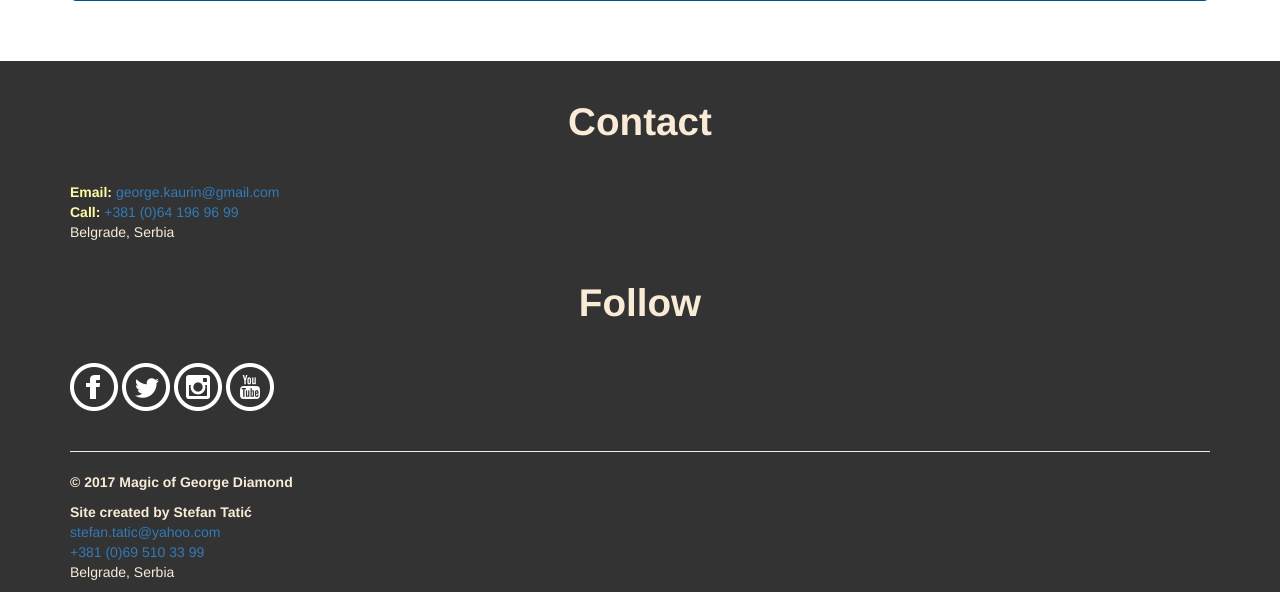
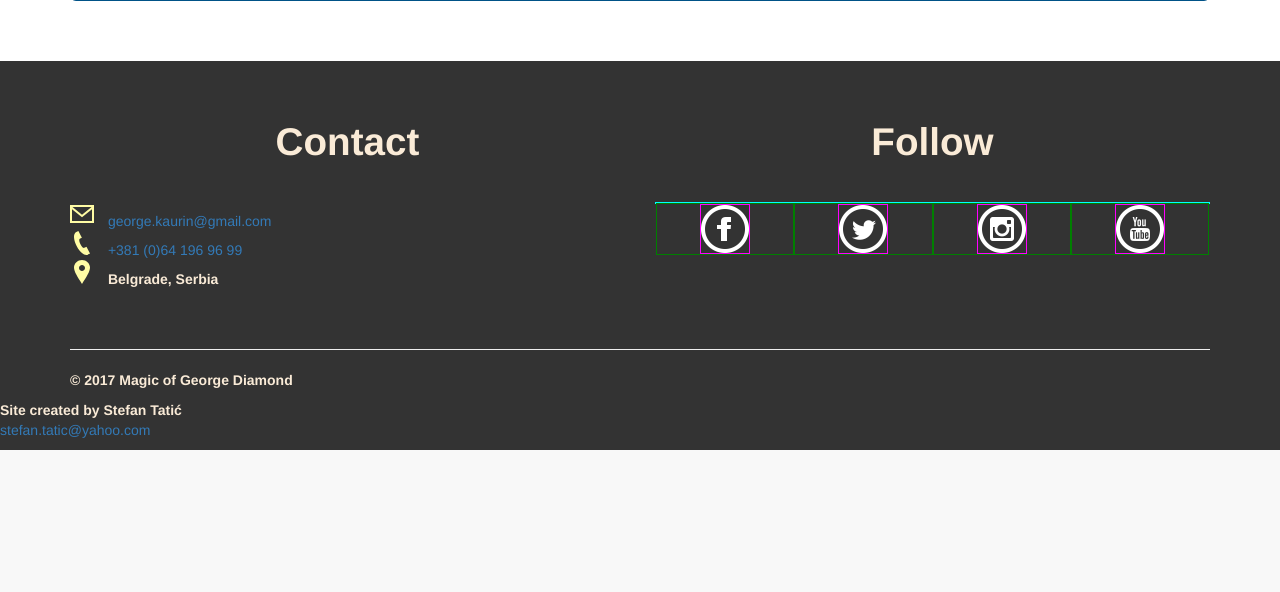
Before and after one commit to tale19/george-diamond, a PHP site: page / in a window 1280 px wide. Shown: the part 1655-2247 px from the top of the page. After the commit the page ends 2105 px from the top, so only its background shows below. Run offline with PHP 8.4, Linux system fonts and the light colour scheme; some libraries are stand-ins or nearby versions.

Commit message:
rough footer layout updated

```diff
--- a/css/tale.css
+++ b/css/tale.css
@@ -225,8 +225,8 @@ a.collapse {
     margin: 40px auto;
 }
 
-#direct-contact b {
-	color: #fffca5;
+.direct-contact-icon {
+	fill: #fffca5;
 }
 
 /*#social-media-icons {
@@ -246,12 +246,39 @@ a.collapse {
 }
 
 #direct-contact a {
-	display: inline-block;
-}
-#direct-contact a img {
-
+	/*display: inline-block;*/
 }
 
+.direct-contact-icon {
+	margin-right: 10px;
+}
+
+#direct-contact-details {
+	/*border: 1px solid blue;*/
+}
+
+#social-media-icons {
+	border: 1px solid aqua;
+}
+
+#social-media-icons a img {
+	display: block;
+	margin: 0 auto;
+	border: 1px solid magenta;
+	/*width: 100%;*/
+	/*margin-left: 24px;*/
+}
+
+.social-media-icon {
+	border: 1px solid green;
+}
+
+/*#social-media-icons > div > span {
+	display: inline-block;
+	border: 1px solid yellow;
+	width: 100%;
+	margin: 0 auto;
+}*/
 
 
 /* media query EXTRA SMALL display (up to 767px) */
@@ -295,7 +322,20 @@ a.collapse {
 		margin: 0 auto;
 	}
 
-	p.credits {
+	/* FOOTER */
+
+	#direct-contact-details {
+		max-width: 320px;
+		margin: 0 auto;
+	}
+
+	#social-media-icons {
+		max-width: 320px;
+		margin: 0 auto;
+	}
+
+
+/*	p.credits {
 		text-align: center;
 		display: block;
 		margin: 0 auto 20px;
@@ -304,7 +344,7 @@ a.collapse {
 	p.credits ~ p.credits {
 		text-align: center;
 		float: none;
-	}
+	}*/
 
 }
 
--- a/index.html
+++ b/index.html
@@ -125,42 +125,47 @@
 </div>  <!-- jumbotron container -->
 <div id="footer" class="container-fluid">
   <div id="footer-client" class="container">
-    <div id="direct-contact">
+    <div class="row">
+      <div id="direct-contact" class="col-sm-6">
         <h3>Contact</h3>
-      <b>Email:</b> <a href="mailto:george.kaurin@gmail.com" title="Send an email to george.kaurin@gmail.com">george.kaurin@gmail.com </a><br>
-      <b>Call:</b> <a href="tel:+381641969699" title="Tap to call +381 (0)64 196 96 99 (Serbia)">+381 (0)64 196 96 99 </a><br>
-      Belgrade, Serbia
-      <!-- <div id="direct-contact-icons">
-        <a href="tel:+381641969699" title="Tap to call +381 (0)64 196 96 99 (Serbia)">
-          <img src="images/iconmonstr-phone-white-64.png" />
-          <p>Call</p>
-        </a>
-        <a href="mailto:george.kaurin@gmail.com" title="Send an email to george.kaurin@gmail.com">
-          <img src="images/iconmonstr-email-white-64.png" />
-          <p>Email</p>
-        </a>
-      </div> -->
+        <div id="direct-contact-details">
+          <img class="direct-contact-icon svg" src="images/iconmonstr-email-4.svg"> <a href="mailto:george.kaurin@gmail.com" title="Send an email to george.kaurin@gmail.com">george.kaurin@gmail.com </a><br>
+          <hr class="visible-xs">
+          <img class="direct-contact-icon svg" src="images/iconmonstr-phone-1.svg"> <a href="tel:+381641969699" title="Call +381 (0)64 196 96 99 (Serbia)">+381 (0)64 196 96 99 </a><br>
+          <hr class="visible-xs">
+          <img class="direct-contact-icon svg" src="images/iconmonstr-location-1.svg"> <b>Belgrade, Serbia</b><br>
         </div>
-    <div id="social-media">
+      </div> <!-- direct contact -->
+      <div id="social-media" class="col-sm-6">
         <h3>Follow</h3>
         <div id="social-media-icons">
+          <div class="col-xs-3 social-media-icon">
             <a href="https://www.facebook.com/magicofgeorgediamond" target="_blank"><img src="images/iconmonstr-facebook-white-48.png" /></a>
+            <!-- <span>Facebook</span> -->
+          </div>
+          <div class="col-xs-3 social-media-icon">
             <a href="https://twitter.com/mrgeorgediamond" target="_blank"><img src="images/iconmonstr-twitter-white-48.png" /></a>
+            <!-- <span>Twitter</span> -->
+          </div>
+          <div class="col-xs-3 social-media-icon">
             <a href="https://www.instagram.com/magicofgeorgediamond" target="_blank"><img src="images/iconmonstr-instagram-white-48.png" /></a>
+            <!-- <span>Instagram</span> -->
+          </div>
+          <div class="col-xs-3 social-media-icon">
             <a href="https://www.youtube.com/channel/UCdd0g3CNpcIsH3Vt21K2ddQ" target="_blank"><img src="images/iconmonstr-youtube-white-48.png" /></a>
+            <!-- <span>YouTube</span> -->
+          </div>
         </div>  <!-- social media icons -->
       </div>   <!-- social media -->
+    </div> <!-- row -->
       <hr>
       <p class="credits">
       <b>&copy; 2017 Magic of George Diamond </b><br>
       </p>
+  </div> <!-- footer client container -->
     <p class="credits">
     <b>Site created by Stefan Tatić </b><br>
     <a href="mailto:stefan.tatic@yahoo.com" title="Send an email to stefan.tatic@yahoo.com">stefan.tatic@yahoo.com </a><br>
-    <a href="tel:+381695103399" title="Tap to call +381 69 510 33 99 (Serbia)">+381 (0)69 510 33 99 </a><br>
-    Belgrade, Serbia
-    </p>
-  </div> <!-- footer container -->
 </div> <!-- footer full -->
 <script type="text/javascript" src="https://code.jquery.com/jquery-3.1.0.min.js"></script>
 <script type="text/javascript" src="https://cdnjs.cloudflare.com/ajax/libs/bodymovin/4.7.1/bodymovin.min.js"></script>
--- a/js/tale.js
+++ b/js/tale.js
@@ -207,6 +207,38 @@ function main() {
 			});
 		}
 	});
+
+
+    // Replace all SVG images with inline SVG
+	jQuery('img.svg').each(function(){
+	    var $img = jQuery(this);
+	    var imgID = $img.attr('id');
+	    var imgClass = $img.attr('class');
+	    var imgURL = $img.attr('src');
+
+	    jQuery.get(imgURL, function(data) {
+	        // Get the SVG tag, ignore the rest
+	        var $svg = jQuery(data).find('svg');
+
+	        // Add replaced image's ID to the new SVG
+	        if(typeof imgID !== 'undefined') {
+	            $svg = $svg.attr('id', imgID);
+	        }
+	        // Add replaced image's classes to the new SVG
+	        if(typeof imgClass !== 'undefined') {
+	            $svg = $svg.attr('class', imgClass+' replaced-svg');
+	        }
+
+	        // Remove any invalid XML tags as per http://validator.w3.org
+	        $svg = $svg.removeAttr('xmlns:a');
+
+	        // Replace image with new SVG
+	        $img.replaceWith($svg);
+
+	    }, 'xml');
+
+    });
+
 }
 
 $(document).ready(main);
```
Also changed, not shown: images/iconmonstr-email-4.svg (added), images/iconmonstr-location-1.svg (added), images/iconmonstr-phone-1.svg (added). Lines whose indentation alone changed are shown as unchanged.
